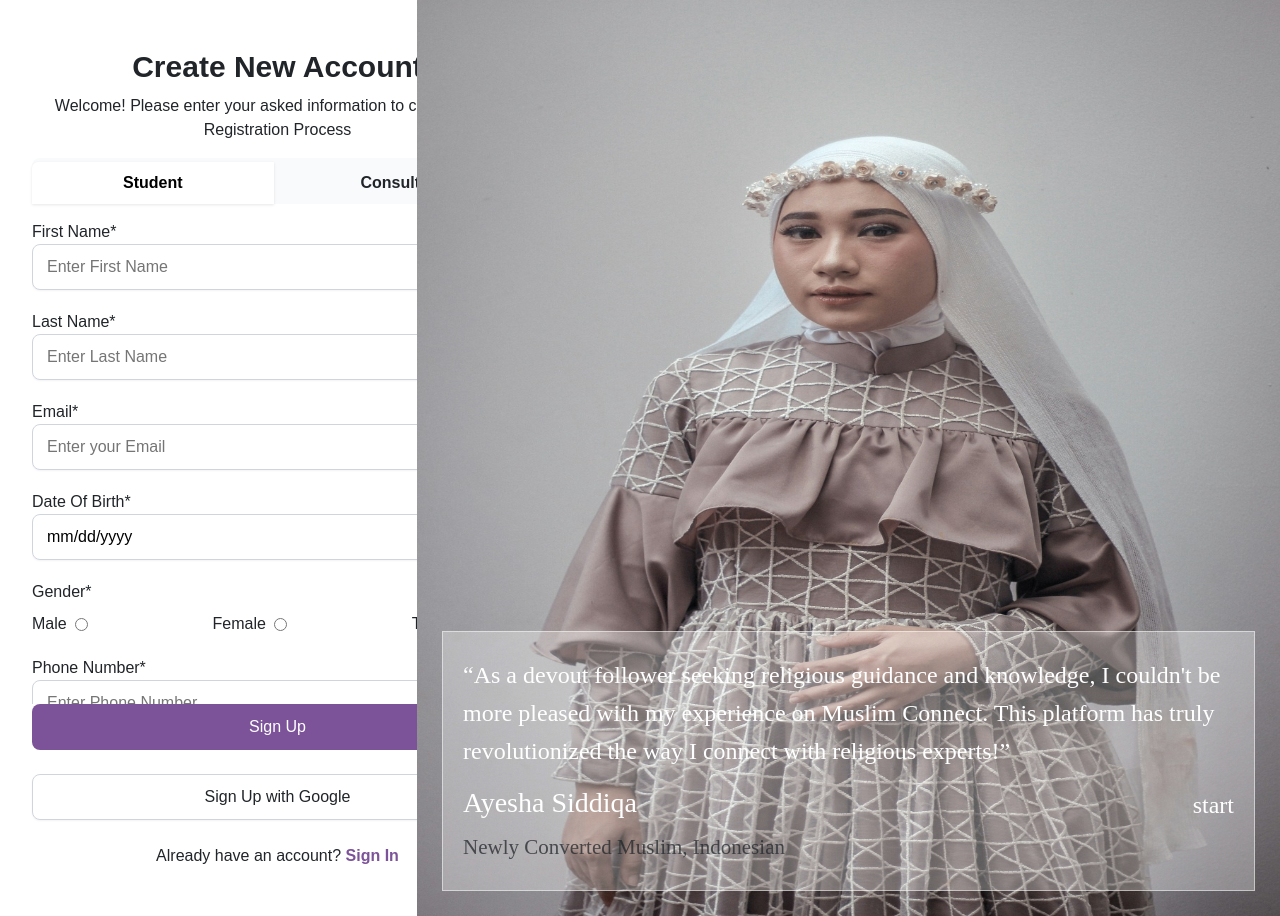
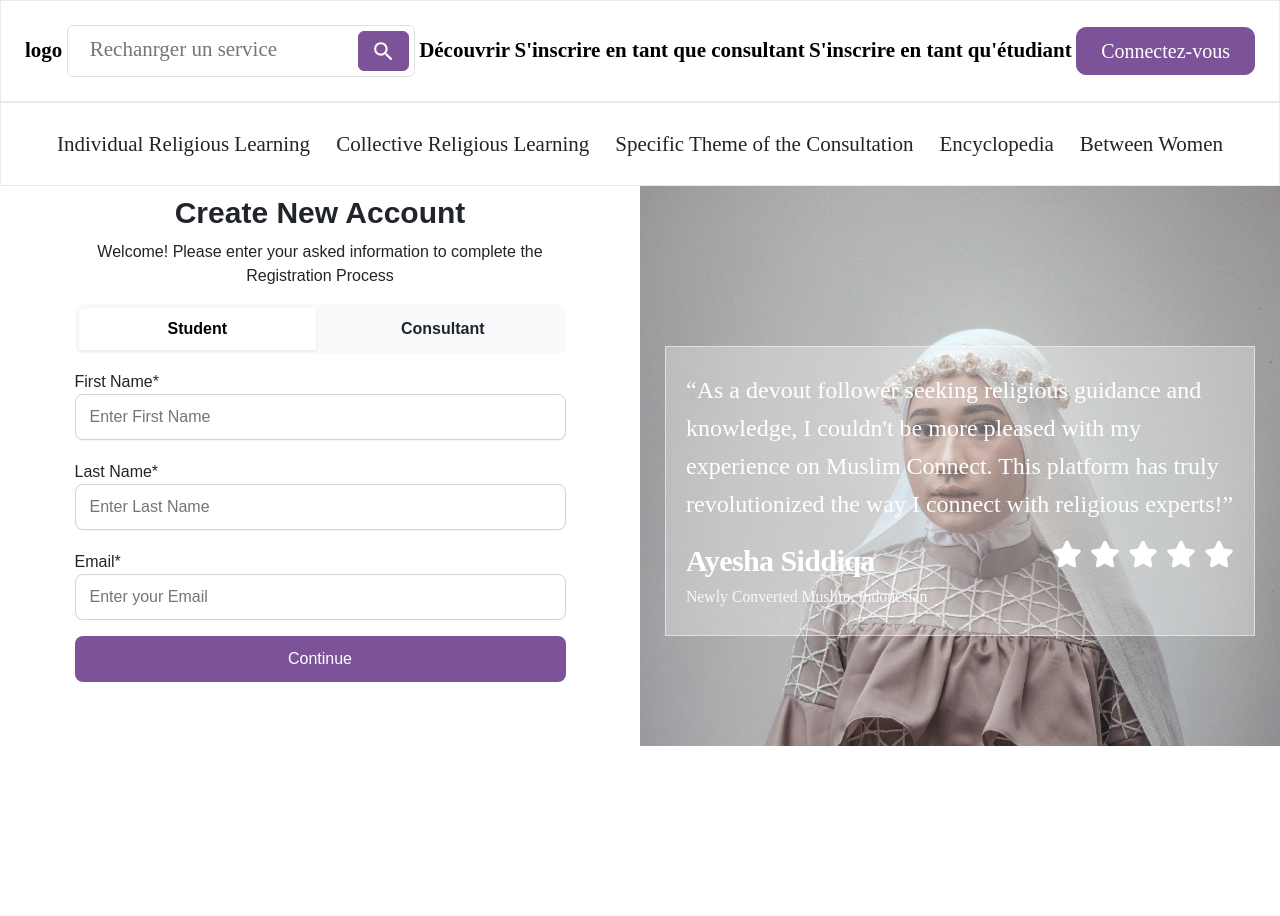
Before and after one commit to Alomj257/muslim-connect, a React (Create React App) app in the folder client-mc/: page /register in a window 1280 px wide. After the commit the page ends 800 px from the top, so only its background shows below. Built offline with nearby package versions, Linux system fonts and the light colour scheme.

Commit message:
register ,login done , forget and api  integration dashboard pending

```diff
--- a/client-mc/src/components/Auth/Login/Login.css
+++ b/client-mc/src/components/Auth/Login/Login.css
@@ -1,6 +1,5 @@
 .login{
-    width: 1,726px;
-height:916px;
+height:70vh;
 gap: 0px;
 opacity: 0px;
 font-family: Arial, Helvetica, sans-serif;
@@ -133,5 +132,5 @@ text-align: left;
         width: 863px;
         height: 916px;
         /* padding: 500px 87px 56px 90px; */
-        border-radius: 80px 0px 0px 80px;
+        border-radius: 0px 80px 80px 0px;
     }
--- a/client-mc/src/components/Auth/Login/Login.jsx
+++ b/client-mc/src/components/Auth/Login/Login.jsx
@@ -7,6 +7,7 @@ import { loginService } from "../../../ApiService/Auth/Auth";
 
 const Login = () => {
   const [user, setUser] = useState(null);
+  const [step, setStep] = useState("login");
   const handlechange = (e) => {
     const { name, files, value } = e.target;
     setUser({ ...user, [name]: files ? files[0] : value });
@@ -26,7 +27,7 @@ const Login = () => {
   };
   return (
     <div className="login d-flex ">
-      <div className="login-left-side w-100">
+      <div className="login-left-side order-2 w-100">
         <div className="login-left">
           <h3>Sign In</h3>
           <p>Welcome Back! Please enter your credentials to Login</p>
@@ -36,6 +37,7 @@ const Login = () => {
               className="d-flex flex-column login-form w-100"
               style={{ rowGap: "20px", padding: "16px 0" }}
             >
+              {(step === "login" || step === "forget") && (
                 <div className="d-flex flex-column w-100">
                   <label htmlFor="Email">Email*</label>
                   <input
@@ -47,6 +49,8 @@ const Login = () => {
                     placeholder="Enter your Email"
                   />
                 </div>
+              )}
+              {(step === "login" || step === "setPass") && (
                 <div className="d-flex flex-column w-100">
                   <label htmlFor="password">Password*</label>
                   <input
@@ -55,7 +59,16 @@ const Login = () => {
                     id="password"
                     className="login-input"
                   />
+                  <span
+                    onClick={() => setStep("forget")}
+                    style={{ cursor: "pointer" }}
+                    className="text-purple"
+                  >
+                    Forget Passoword
+                  </span>
                 </div>
+              )}
+              {step === "login" && (
                 <div className="d-flex gap-3 w-100">
                   <input
                     onChange={handlechange}
@@ -66,15 +79,23 @@ const Login = () => {
                   />
                   <label htmlFor="remember">Remember for 30 days*</label>
                 </div>
+              )}
             </div>
             <div className="d-flex flex-column gap-4">
               <div className="d-flex flex-column w-100">
-                <button type="submit" className="btn btn-signup">
-                  Sign Up
+                <button
+                  type="submit"
+                  className="btn btn-signup text-capitalize"
+                >
+                  {step}
                 </button>
               </div>
+              {step === "login" && (
+                <>
                   <div className="d-flex flex-column w-100">
-                <button className="btn btn-google">Sign Up with Google</button>
+                    <button className="btn btn-google">
+                      Sign Up with Google
+                    </button>
                   </div>
                   <div className="text-center">
                     Don't hanve any account?{" "}
@@ -85,20 +106,30 @@ const Login = () => {
                       Sign Up
                     </Link>
                   </div>
+                </>
+              )}
             </div>
           </form>
         </div>
       </div>
-      <div className="login-right-side w-100">
-        <div className="w-100 position-relative">
-          <img src={login} className="consultant-img" alt="login" />
-          <div className=" consult-said d-flex flex-column">
+      <div className="login-right-side order-1 w-100">
+        <div className="w-100 position-relative h-100" style={{ zIndex: "1" }}>
+          <img
+            src={login}
+            className="consultant-img w-100 h-100"
+            alt="register"
+          />
+          <div className="position-absolute d-flex  " style={{ inset: "0" }}>
+            <div
+              className={`slide consult-said d-flex flex-column
+                }  `}
+            >
               <p>
                 “As a consultant on Muslim Connect, I have had the privilege of
                 connecting with individuals seeking guidance and knowledge in
                 various aspects of Islamic life. I can confidently say that this
-              platform has been instrumental in expanding my reach and impact as
-              a religious expert.”
+                platform has been instrumental in expanding my reach and impact
+                as a religious expert.”
               </p>
               <div className="">
                 <h3 className="fw-bold">Md Useman</h3>
@@ -108,7 +139,8 @@ const Login = () => {
                   <span className="fw-bold">Finance consultant</span>
                   <small className="text-light">Indonesian</small>
                 </div>
-              <div>left right ocons</div>
+                <div>left right icons</div>
+              </div>
             </div>
           </div>
         </div>
--- a/client-mc/src/components/Auth/Register/Register.css
+++ b/client-mc/src/components/Auth/Register/Register.css
@@ -1,23 +1,19 @@
 .register{
-    width: 1,726px;
-height:916px;
-top: 238px;
-left: 2px;
-gap: 0px;
-opacity: 0px;
+    height: 70vh;
+    /* height: max-content; */
+    display: grid;
+    grid-template-columns: repeat(2,1fr);
+    overflow-y: hidden;
 font-family: Arial, Helvetica, sans-serif;
 }
 
-.register .register-left-side{
-    height: inherit;
+/* .register .register-left-side{
 padding: 0px 32px 0px 32px;
 display: flex;
 align-items: center;
 justify-content: center;
 flex-direction: column;
-overflow-y: scroll;
-scrollbar-width: none;
-}
+} */
 .register .register-left-side h3{
 
 font-family: Arial, Helvetica, sans-serif;
@@ -27,23 +23,23 @@ line-height: 38px;
 text-align: center;
 }
 .register .register-left-side p{
-    font-family: Arial, Helvetica, sans-serif;    font-size: 16px;
+    font-family: Arial, Helvetica, sans-serif;
+      font-size: 16px;
     font-weight: 400;
     line-height: 24px;
     text-align: center;
 }
 .register .register-left-side .register-tabs{
-padding: 0px 24px 0px 24px;
 gap: 10px;
 background-color: #F9FAFB !important;
-padding: 4px 0px 0px 0px;
+padding: 4px ;
 gap: 8px;
 font-weight: 600;
-border-radius: 8px 0px 0px 0px;
-border: 1px 0px 0px 0px;
+border-radius: 8px;
+border: 1px;
 }
 .register .register-left-side .register-tabs button{
-    padding: 8px, 12px, 8px, 12px !important;
+    padding: 8px 12px 8px 12px !important;
     font-weight: 600;
 }
 .register .register-left-side .btn-register-active{
@@ -61,7 +57,7 @@ box-shadow: 0px 1px 3px 0px #1018281A;
 padding: 10px 14px 10px 14px;
 gap: 8px;
 border-radius: 8px;
-border: 1px 0px 0px 0px;
+border: 1px;
 opacity: 0px;
 background: #FFFFFF;
 border: 1px solid #D0D5DD;
@@ -74,11 +70,6 @@ outline: none;
     width: 491px;
     gap: 32px;
     margin: auto;
-    }
-    .register .register-left-side .register-form{
-        height: 500px;
-        overflow-y: scroll;
-        scrollbar-width: none;
     }
     .register .register-left-side .btn-signup{
         padding: 10px 18px 10px 18px;
@@ -111,8 +102,7 @@ font-weight: 500;
 line-height: 38px;
 text-align: left;
 color: #ffffff;
-position: absolute;
-bottom: 0;
+z-index: 3;
     }
     .register .identity{
 padding: 16px 24px 16px 24px;
@@ -123,15 +113,8 @@ z-index: 3;
 
     }
     .register .consult-said{
-        width: 686px;
-height: 230px;
-position: absolute;
-bottom: 3rem;
-left: 0;
-right: 0;
 margin: 25px;
 color: #FFFFFF;
-
     }
     .register .consult-said p{
         font-family: Poppins;
@@ -142,14 +125,24 @@ letter-spacing: -0.02em;
 text-align: left;
     }
 
-    .register .student-img{
-        width: 863px;
-height: 916px;
-/* padding: 451px ; */
-    }
+
     .register .consultant-img{
-        width: 863px;
-        height: 916px;
+        width: 100%;
+        height: 100%;
         /* padding: 500px 87px 56px 90px; */
         border-radius: 80px 0px 0px 80px;
     }
+    .register .alumani-name{
+font-size: 30px;
+font-weight: 600;
+line-height: 44px;
+letter-spacing: -0.02em;
+text-align: left;
+
+    }
+    .register .alumani-location{
+font-size: 18px;
+line-height: 28px;
+text-align: left;
+
+    }
--- a/client-mc/src/components/Auth/Register/Register.jsx
+++ b/client-mc/src/components/Auth/Register/Register.jsx
@@ -5,10 +5,12 @@ import studentImg from "../../../assets/auth/student.jpeg";
 import consultantImg from "../../../assets/auth/login.jpeg";
 import { Link } from "react-router-dom";
 import { registerUserService } from "../../../ApiService/Auth/Auth";
+import { FaStar } from "react-icons/fa6";
 
 const Register = () => {
   const [role, setRole] = useState("STUDENT");
   const [user, setUser] = useState(null);
+  const [more, setMore] = useState(false);
   const handleChange = (e) => {
     const { name, files, value } = e.target;
     setUser({ ...user, [name]: files ? files[0] : value });
@@ -32,9 +34,9 @@ const Register = () => {
     }
   };
   return (
-    <div className="register d-flex ">
+    <div className="register" style={{ height: more ? "max-content" : "" }}>
       <div className="register-left-side w-100">
-        <div className="register-left">
+        <div className="register-left py-2">
           <h3>Create New Account</h3>
           <p>
             Welcome! Please enter your asked information to complete the
@@ -94,6 +96,8 @@ const Register = () => {
                   placeholder="Enter your Email"
                 />
               </div>
+              {more && (
+                <>
                   <div className="d-flex flex-column w-100">
                     <label htmlFor="firstName">Date Of Birth*</label>
                     <input
@@ -159,7 +163,10 @@ const Register = () => {
                           className="d-flex flex-column text-center"
                         >
                           <span>icon</span>
-                      <span className="fw-bold " style={{ color: "#7C5399" }}>
+                          <span
+                            className="fw-bold "
+                            style={{ color: "#7C5399" }}
+                          >
                             {" "}
                             Click to Upload{" "}
                           </span>
@@ -201,7 +208,9 @@ const Register = () => {
                     </div>
                   </div>
                   <div className="d-flex flex-column w-100">
-                <label htmlFor="firstName">How did you hear about us*</label>
+                    <label htmlFor="firstName">
+                      How did you hear about us*
+                    </label>
                     <select
                       type="text"
                       name="howhearyou"
@@ -243,15 +252,21 @@ const Register = () => {
                     />
                     <label htmlFor="remember">Remember for 30 days*</label>
                   </div>
+                </>
+              )}
             </div>
             <div className="d-flex flex-column gap-4">
+              {more && (
+                <>
                   <div className="d-flex flex-column w-100">
                     <button type="submit" className="btn btn-signup">
                       Sign Up
                     </button>
                   </div>
                   <div className="d-flex flex-column w-100">
-                <button className="btn btn-google">Sign Up with Google</button>
+                    <button className="btn btn-google">
+                      Sign Up with Google
+                    </button>
                   </div>
                   <div className="text-center">
                     Already have an account?{" "}
@@ -262,6 +277,17 @@ const Register = () => {
                       Sign In
                     </Link>
                   </div>
+                </>
+              )}
+
+              <div className="d-flex flex-column w-100">
+                <button
+                  onClick={() => setMore(!more)}
+                  className="btn btn-signup"
+                >
+                  {!more ? "Continue" : "less"}
+                </button>
+              </div>
             </div>
           </form>
         </div>
@@ -269,41 +295,70 @@ const Register = () => {
       <div className="register-right-side w-100">
         {/*  student */}
         {role === "STUDENT" && (
-          <div className="w-100 position-relative">
-            <img src={studentImg} className="student-img" alt="register" />
-            <div className="said d-flex flex-column">
+          <div
+            className="w-100 position-relative h-100"
+            style={{ zIndex: "1" }}
+          >
+            <img
+              src={studentImg}
+              className="student-img w-100 h-100"
+              alt="register"
+            />
+            <div className="position-absolute d-flex  " style={{ inset: "0" }}>
+              <div
+                className={`slide said d-flex flex-column ${
+                  more ? "mt-auto" : "mb-auto"
+                }  `}
+                style={{ marginTop: !more ? "160px" : "" }}
+              >
                 <p>
-                “As a devout follower seeking religious guidance and knowledge,
-                I couldn't be more pleased with my experience on Muslim Connect.
-                This platform has truly revolutionized the way I connect with
-                religious experts!”
+                  “As a devout follower seeking religious guidance and
+                  knowledge, I couldn't be more pleased with my experience on
+                  Muslim Connect. This platform has truly revolutionized the way
+                  I connect with religious experts!”
                 </p>
-              <div className="d-flex justify-content-between">
-                <h3>Ayesha Siddiqa</h3>
-                <div>start</div>
+                <div className="d-flex justify-content-between alumani-name">
+                  <div>Ayesha Siddiqa</div>
+                  <div className="d-flex gap-2">
+                    <FaStar />
+                    <FaStar />
+                    <FaStar />
+                    <FaStar />
+                    <FaStar />
                   </div>
-              <div className="d-flex justify-content-between">
-                <small className="text-muted">
+                </div>
+                <div className="d-flex justify-content-between alumani-location">
+                  <small className="text-light">
                     Newly Converted Muslim, Indonesian
                   </small>
                 </div>
               </div>
             </div>
+          </div>
         )}
         {role === "CONSULTANT" && (
-          <div className="w-100 position-relative">
+          <div
+            className="w-100 position-relative h-100"
+            style={{ zIndex: "1" }}
+          >
             <img
               src={consultantImg}
-              className="consultant-img"
+              className="consultant-img w-100 h-100"
               alt="register"
             />
-            <div className=" consult-said d-flex flex-column">
+            <div className="position-absolute d-flex  " style={{ inset: "0" }}>
+              <div
+                className={`slide consult-said d-flex flex-column ${
+                  more ? "mt-auto" : "mb-auto"
+                }  `}
+                style={{ marginTop: !more ? "160px" : "" }}
+              >
                 <p>
-                “As a consultant on Muslim Connect, I have had the privilege of
-                connecting with individuals seeking guidance and knowledge in
-                various aspects of Islamic life. I can confidently say that this
-                platform has been instrumental in expanding my reach and impact
-                as a religious expert.”
+                  “As a consultant on Muslim Connect, I have had the privilege
+                  of connecting with individuals seeking guidance and knowledge
+                  in various aspects of Islamic life. I can confidently say that
+                  this platform has been instrumental in expanding my reach and
+                  impact as a religious expert.”
                 </p>
                 <div className="">
                   <h3 className="fw-bold">Md Useman</h3>
@@ -313,7 +368,8 @@ const Register = () => {
                     <span className="fw-bold">Finance consultant</span>
                     <small className="text-light">Indonesian</small>
                   </div>
-                <div>left right ocons</div>
+                  <div>left right icons</div>
+                </div>
               </div>
             </div>
           </div>
--- /dev/null
+++ b/client-mc/src/components/Navbar/Navbar.css
@@ -0,0 +1,51 @@
+.c-navbar{
+    border: 1px solid #D0D5DD80;
+}
+.c-navbar ul{
+    list-style: none;
+    font-family: Poppins;
+font-size: 21px;
+font-weight: 600;
+line-height: 31.5px;
+text-align: left;
+padding: 1.5rem;
+align-items: center;
+
+}
+.c-navbar .search-form{
+padding: 5px 5px 5px 20px;
+border-radius: 8px;
+border: 1px;
+}
+.c-navbar ul li{
+    color: var(--black-color);
+}
+.btn-search{
+    background-color: var(--purple-color) !important;
+    color: var(--white-color) !important;
+    border: 1px solid var(--purple-color);
+    transition: all 100ms;
+}
+
+.btn-search:hover,.connect-btn:hover{
+ color: var(--purple-color) !important;
+ background-color: var(--white-color) !important;
+ border: 1px solid var(--purple-color);
+}
+.connect-btn{
+padding: 8px 24px 8px 24px;
+border-radius: 10px;
+font-family: Poppins;
+font-size: 20px;
+font-weight: 500;
+line-height: 30px;
+
+background-color: var(--purple-color) !important;
+color: var(--white-color) !important;
+border: 1px solid var(--purple-color);
+transition: all 100ms;
+
+}
+.navbar-active{
+    color: var(--purple-color) !important;
+}
--- /dev/null
+++ b/client-mc/src/components/Navbar/Navbar.jsx
@@ -0,0 +1,70 @@
+import React from "react";
+import "./Navbar.css";
+import { MdSearch } from "react-icons/md";
+import { NavLink } from "react-router-dom";
+const Navbar = () => {
+  return (
+    <nav className="c-navbar">
+      <ul className="d-flex m-0 justify-content-between">
+        <NavLink
+          to="/"
+          className={`${(nav) =>
+            nav.isActive ? "navbar-active" : ""} text-decoration-none
+          `}
+        >
+          <li className="logo">logo</li>
+        </NavLink>
+        <li className="">
+          <form action="" className="search-form border rounded">
+            <input
+              type="text"
+              className="border-0"
+              style={{ outline: "none" }}
+              placeholder="Rechanrger un service"
+            />
+            <button className="btn btn-search">
+              <MdSearch size={25} />
+            </button>
+          </form>
+        </li>
+        <NavLink
+          to="/"
+          className={`${(nav) =>
+            nav.isActive ? "navbar-active" : ""} text-decoration-none
+          `}
+        >
+          {" "}
+          <li>Découvrir</li>
+        </NavLink>
+        <NavLink
+          to="/"
+          className={`${(nav) =>
+            nav.isActive ? "navbar-active" : ""} text-decoration-none
+          `}
+        >
+          {" "}
+          <li>S'inscrire en tant que consultant</li>
+        </NavLink>
+        <NavLink
+          to="/"
+          className={`${(nav) =>
+            nav.isActive ? "navbar-active" : ""} text-decoration-none
+          `}
+        >
+          <li>S'inscrire en tant qu'étudiant</li>
+        </NavLink>
+        <NavLink
+          to="/"
+          className={`${(nav) =>
+            nav.isActive ? "navbar-active" : ""} text-decoration-none
+          `}
+        >
+          {" "}
+          <li className="connect-btn btn">Connectez-vous</li>
+        </NavLink>
+      </ul>
+    </nav>
+  );
+};
+
+export default Navbar;
--- /dev/null
+++ b/client-mc/src/components/SubNav/SubNav.css
@@ -0,0 +1,18 @@
+.sub-nav{
+    border: 1px solid var(--border-color);
+    font-family: Poppins;
+font-size: 21px;
+font-weight: 400;
+line-height: 24px;
+text-align: left;
+}
+.sub-nav ul{
+    list-style: none;
+    align-items: center;
+padding: 29px 56px 29px 56px;
+
+}
+.sub-nav ul li:hover{
+    color: var(--purple-color);
+    cursor: pointer;
+}
--- /dev/null
+++ b/client-mc/src/components/SubNav/SubNav.jsx
@@ -0,0 +1,17 @@
+import React from "react";
+import "./SubNav.css";
+const SubNav = () => {
+  return (
+    <div className="sub-nav">
+      <ul className="d-flex justify-content-between my-0">
+        <li>Individual Religious Learning</li>
+        <li>Collective Religious Learning</li>
+        <li>Specific Theme of the Consultation</li>
+        <li>Encyclopedia</li>
+        <li>Between Women</li>
+      </ul>
+    </div>
+  );
+};
+
+export default SubNav;
--- a/client-mc/src/index.css
+++ b/client-mc/src/index.css
@@ -13,6 +13,16 @@ code {
     monospace;
 }
 
+:root{
+  --purple-color:#7C5399;
+  --white-color:#ffffff;
+  --blue-color:#5e15b7;
+  --border-color:#D0D5DD80;
+  --black-light-color:#0C0C0C80;
+  --black-color:#000000;
+
+}
+
 .text-purple{
   color: #7C5399;
 }
--- a/client-mc/src/pages/Auth/LoginPage.jsx
+++ b/client-mc/src/pages/Auth/LoginPage.jsx
@@ -1,9 +1,13 @@
 import React from "react";
 import Login from "../../components/Auth/Login/Login";
+import Navbar from "../../components/Navbar/Navbar";
+import SubNav from "../../components/SubNav/SubNav";
 
 const LoginPage = () => {
   return (
     <div>
+      <Navbar />
+      <SubNav />
       <Login />
     </div>
   );
--- a/client-mc/src/pages/Auth/RegisterPage.jsx
+++ b/client-mc/src/pages/Auth/RegisterPage.jsx
@@ -1,9 +1,13 @@
 import React from "react";
 import Register from "../../components/Auth/Register/Register";
+import Navbar from "../../components/Navbar/Navbar";
+import SubNav from "../../components/SubNav/SubNav";
 
 const RegisterPage = () => {
   return (
     <div>
+      <Navbar />
+      <SubNav />
       <Register />
     </div>
   );
```
Also changed, not shown: client-mc/public/index.html (+4 -4 lines). Lines whose indentation alone changed are shown as unchanged.
